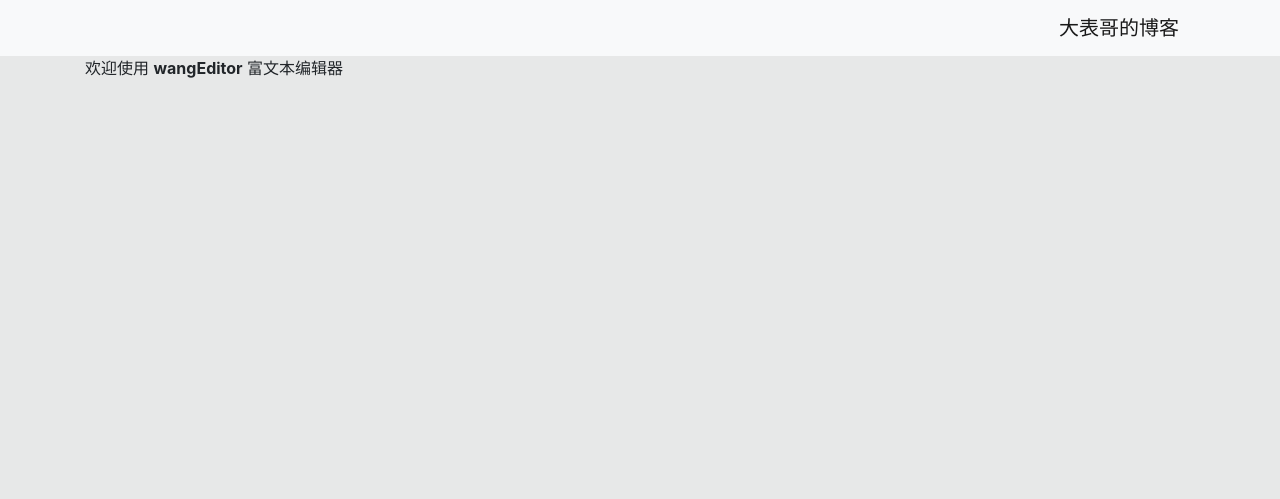
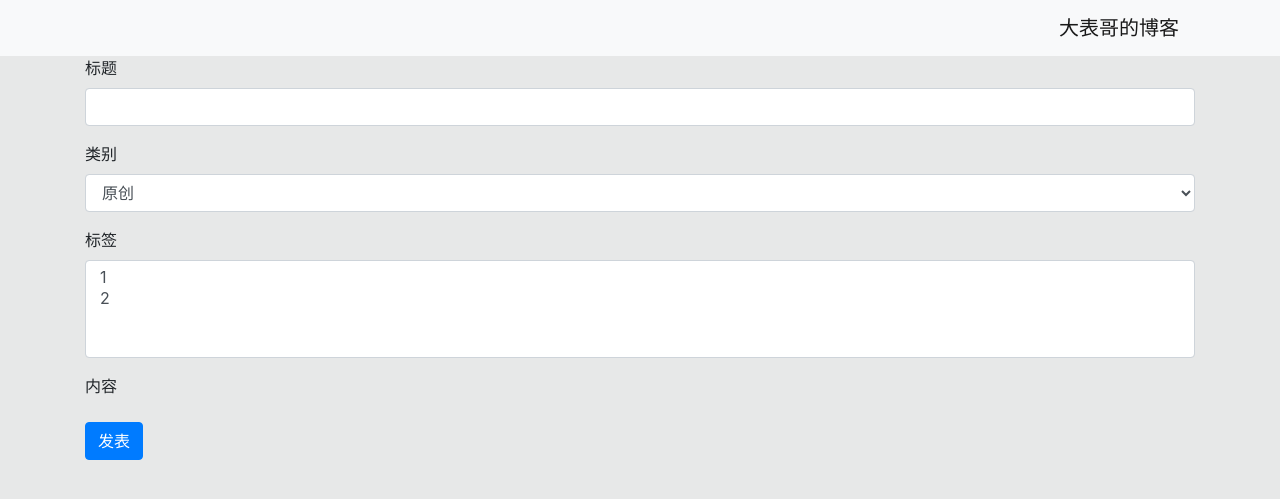
Before and after one commit to Nataila/nblog, a Django app: page /post/add/ in a window 1280 px wide. Shown: the top 499 px of the page. Run offline with Django 3.2, Linux system fonts and the light colour scheme; some libraries are stand-ins or nearby versions.

Commit message:
add.html 添加 form

```diff
--- a/nblog/templates/nblog/add.html
+++ b/nblog/templates/nblog/add.html
@@ -2,9 +2,39 @@
 {% load staticfiles i18n %}
 {% block subtitle %}add{% endblock %}
 {% block main %}
-<div id="editor">
-    <p>欢迎使用 <b>wangEditor</b> 富文本编辑器</p>
-</div>
+
+
+
+
+<form method='post'>
+    {% csrf_token %}
+  <div class="form-group">
+    <label for="exampleFormControlInput1">标题</label>
+    <input type="text" class="form-control" id="title" name='title'>
+  </div>
+  <div class="form-group">
+    <label for="exampleFormControlSelect1">类别</label>
+    <select class="form-control" id="" name='blog_type'>
+      <option value='0'>原创</option>
+      <option value='1'>转载</option>
+    </select>
+  </div>
+  <div class="form-group">
+    <label for="exampleFormControlSelect2">标签</label>
+    <select multiple class="form-control" id="" name='tags'>
+      <option>1</option>
+      <option>2</option>
+    </select>
+  </div>
+  <div class="form-group">
+    <label for="exampleFormControlTextarea1">内容</label>
+    <div id="editor" name='content'>
+    </div>
+  </div>
+  <div class="form-group">
+    <button type="submit" class="btn btn-primary">发表</button>
+  </div>
+</form>
 {% endblock %}
 {% block js %}
 <script src="https://unpkg.com/wangeditor@3.1.1/release/wangEditor.min.js" charset="utf-8"></script>
--- a/nblog/views.py
+++ b/nblog/views.py
@@ -49,3 +49,7 @@ class PostAddView(View):
 
     def get(self, request):
         return render(request, self.template_name)
+
+    def post(self, request):
+        print(request.POST)
+        return render(request, self.template_name)
```
